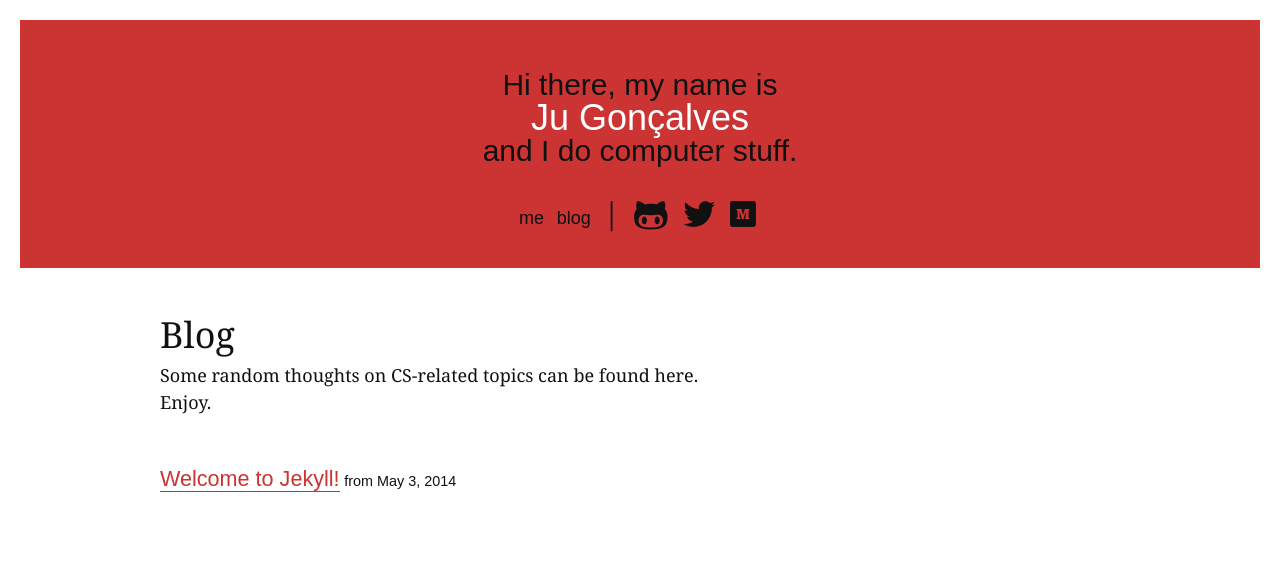
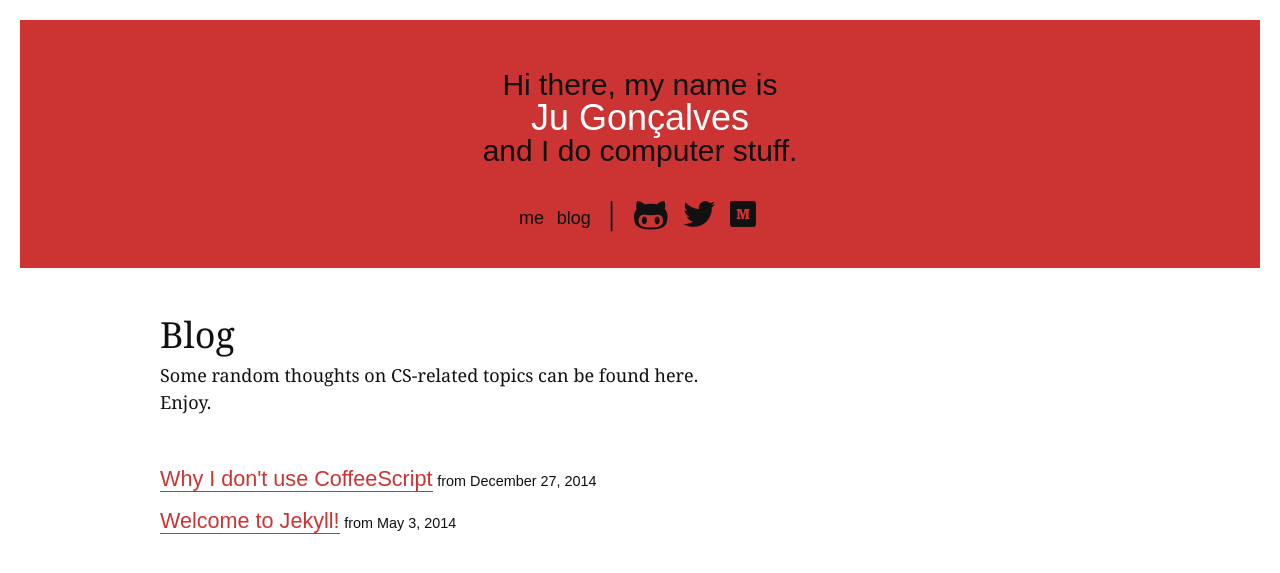
Before and after one commit to jhonnymoreira/jugoncalves.github.io, a Jekyll site: the page built from blog/index.html, in a window 1280 px wide. Shown: the top 573 px of the page. Built offline with Jekyll 4.4.1, drawn with Linux system fonts in a browser that asks for light colours; some web fonts are replaced.

Commit message:
publish coffeescript post

```diff
--- a/_layouts/default.html
+++ b/_layouts/default.html
@@ -13,6 +13,6 @@
         {% include header.html %}
         {{ content }}
 
-    <!-- <script type="text/javascript" src="/assets/js/analytics.js"></script> -->
+    <script type="text/javascript" src="/assets/js/analytics.js"></script>
     </body>
 </html>
--- a/_layouts/post.html
+++ b/_layouts/post.html
@@ -18,7 +18,7 @@ layout: default
   </p>
 
 
-  <!-- <div id="disqus_thread"></div>
+  <div id="disqus_thread"></div>
   <script type="text/javascript">
   /* * * CONFIGURATION VARIABLES: EDIT BEFORE PASTING INTO YOUR WEBPAGE * * */
   var disqus_shortname = 'jugoncalves'; // required: replace example with your forum shortname
@@ -30,6 +30,6 @@ layout: default
     (document.getElementsByTagName('head')[0] || document.getElementsByTagName('body')[0]).appendChild(dsq);
   })();
   </script>
-  <noscript>Please enable JavaScript to view the <a href="http://disqus.com/?ref_noscript">comments powered by Disqus.</a></noscript> -->
+  <noscript>Please enable JavaScript to view the <a href="http://disqus.com/?ref_noscript">comments powered by Disqus.</a></noscript>
 
 </section>
--- a/_drafts/2014-12-16-why-i-dont-use-coffeescritp.md
+++ b/_posts/2014-12-16-why-i-dont-use-coffeescritp.md
@@ -1,7 +1,7 @@
 ---
 layout: post
 title:  "Why I don't use CoffeeScript"
-date:   2014-12-16 22:29:45
+date:   2014-12-27 22:29:45
 categories: javascript
 ---
 
--- a/index.html
+++ b/index.html
@@ -72,7 +72,7 @@
     </article>
   </section>
 
-  <!-- <script type="text/javascript" src="/assets/js/analytics.js"></script> -->
+  <script type="text/javascript" src="/assets/js/analytics.js"></script>
   <script type="text/javascript" src="/assets/js/main.min.js"></script>
 </body>
 </html>
```
